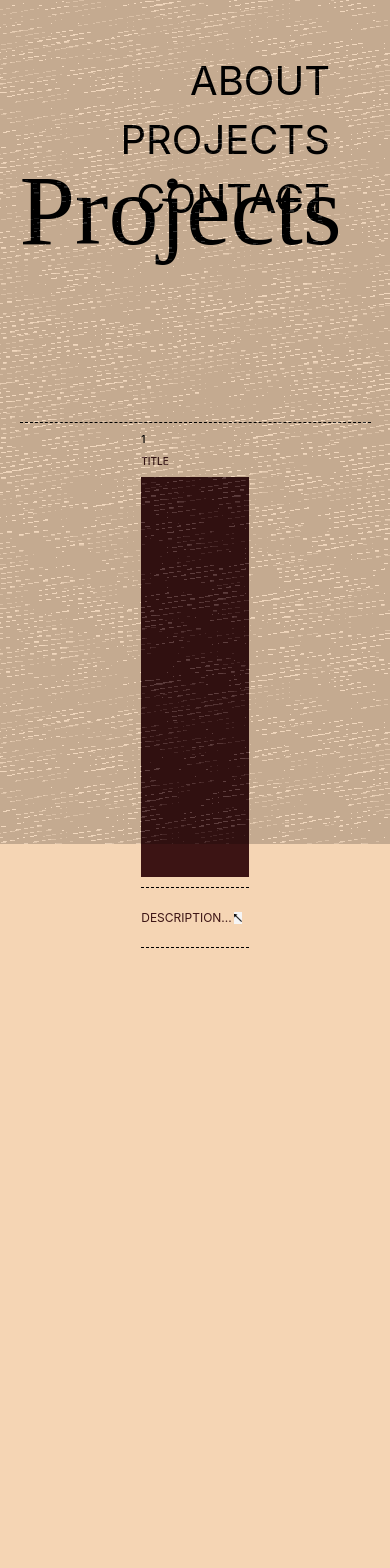
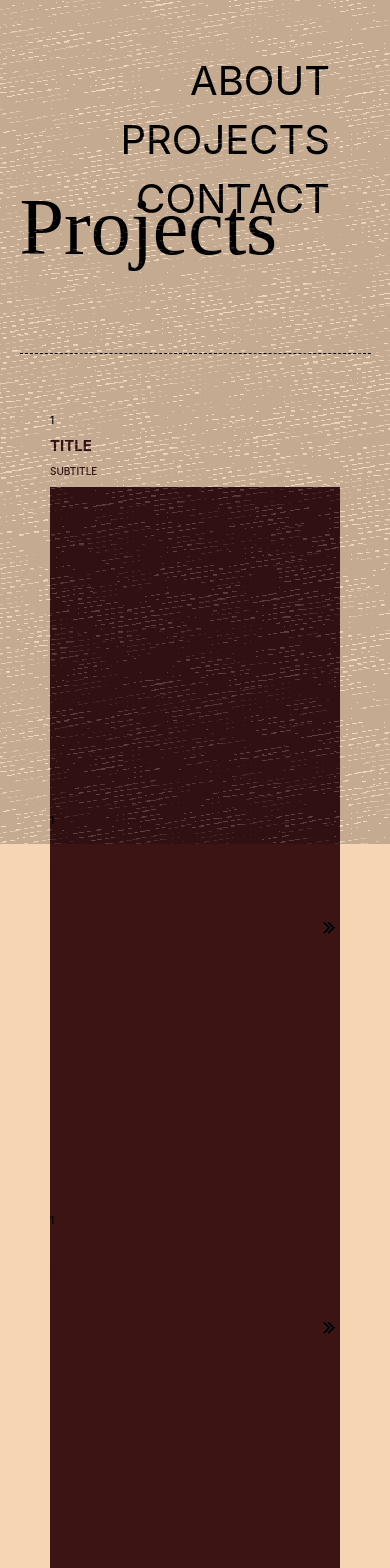
Before and after one commit to nidhielango/Web, a React (Create React App) app: page /project in a window 390 px wide. Shown: the top 1568 px of the page. Before the commit the page ends 948 px from the top, so only its background shows below. Built offline with nearby package versions, Linux system fonts and the light colour scheme.

Commit message:
projects page

```diff
--- a/src/Project/Project.css
+++ b/src/Project/Project.css
@@ -37,18 +37,26 @@
     width: 100%;
     flex-wrap: wrap;
 }
-.project-item{
+.item{
     padding: 100px;
     width: 400px;
     transition: transform .6s cubic-bezier(.16,1,.3,1);
 }
-.project-item:hover{
-    transform: scale(1.1);
+.item:hover{
+    transform: scale(1.05);
 }
 .project-number p{
     font-size: 10px;
     font-weight: 500;
     font-family: 'Inter';
+}
+
+.project-header h1{
+    font-size: 15px;
+    font-weight: bold;
+    width: 50%;
+    font-family: 'Inter';
+    text-transform: uppercase;
 }
 
 .project-header p{
@@ -67,6 +75,7 @@
     background-repeat: no-repeat;
     background-size: cover;
     margin-top: 10px;
+    margin-right: 10px;
 }
 
 .project-footer{
@@ -112,3 +121,28 @@
  background-image: url(../Assets/project6.jpg);
 }
 */
+
+@media (max-width: 900px) {
+    .projects{
+        height: 40vh;
+    }
+    .projects h1{
+        font-size: 120px;
+    }
+    .item{
+        padding: 50px;
+    }
+}
+@media (max-width: 500px) {
+    .projects{
+        height: 30vh;
+        margin-top: 100px;
+    }
+    .projects h1{
+        font-size: 80px;
+    }
+
+    .item{
+        height: 300px;
+    }
+}
--- a/src/Project/Project.js
+++ b/src/Project/Project.js
@@ -19,10 +19,46 @@ function Project() {
               </div>
               <a href="/">
                 <div className='project-header'>
-                  <p>Title</p>
+                  <h1>Title</h1>
+                  <p>Subtitle</p>
                 </div>
                 <div className='project-image image1'>
+                </div>
+                <div className='project-footer'>
+                  <p>Description...</p>
+                  <img src={link} alt="" />
+                </div>
+              </a>
+            </div>
 
+            <div className="item">
+              <div className='project-number'>
+                <p>1</p>
+              </div>
+              <a href="/">
+                <div className='project-header'>
+                  <h1>Title</h1>
+                  <p>Subtitle</p>
+                </div>
+                <div className='project-image image1'>
+                </div>
+                <div className='project-footer'>
+                  <p>Description...</p>
+                  <img src={link} alt="" />
+                </div>
+              </a>
+            </div>
+
+            <div className="item">
+              <div className='project-number'>
+                <p>1</p>
+              </div>
+              <a href="/">
+                <div className='project-header'>
+                  <h1>Title</h1>
+                  <p>Subtitle</p>
+                </div>
+                <div className='project-image image1'>
                 </div>
                 <div className='project-footer'>
                   <p>Description...</p>
```
Also changed, not shown: src/Assests/link.png.
